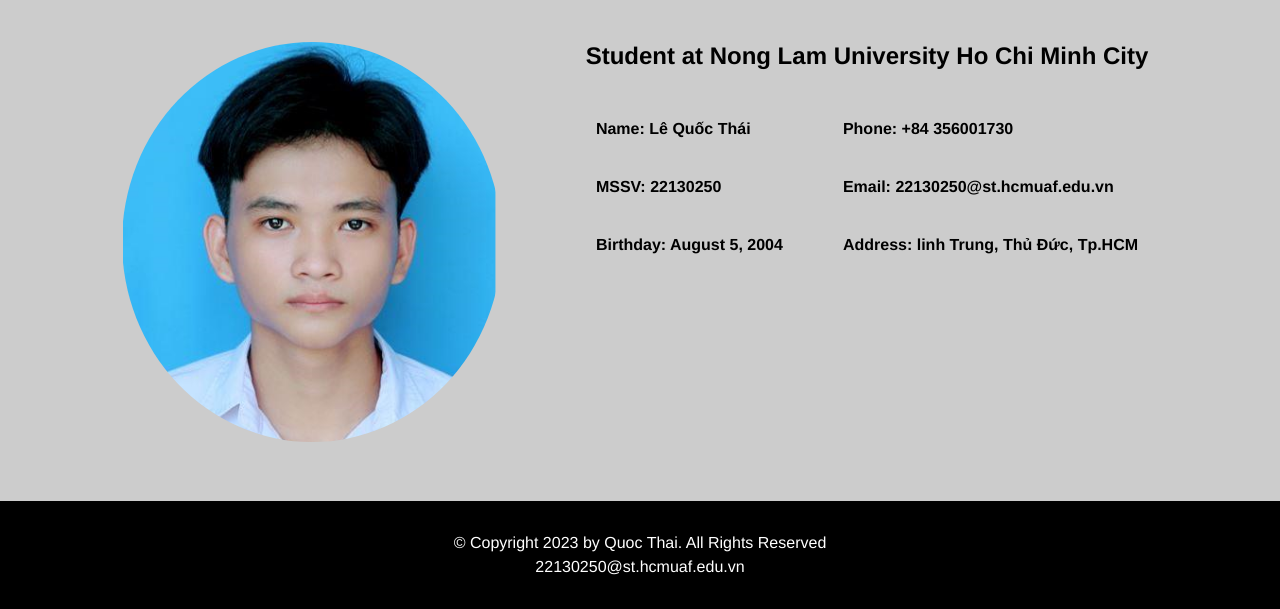
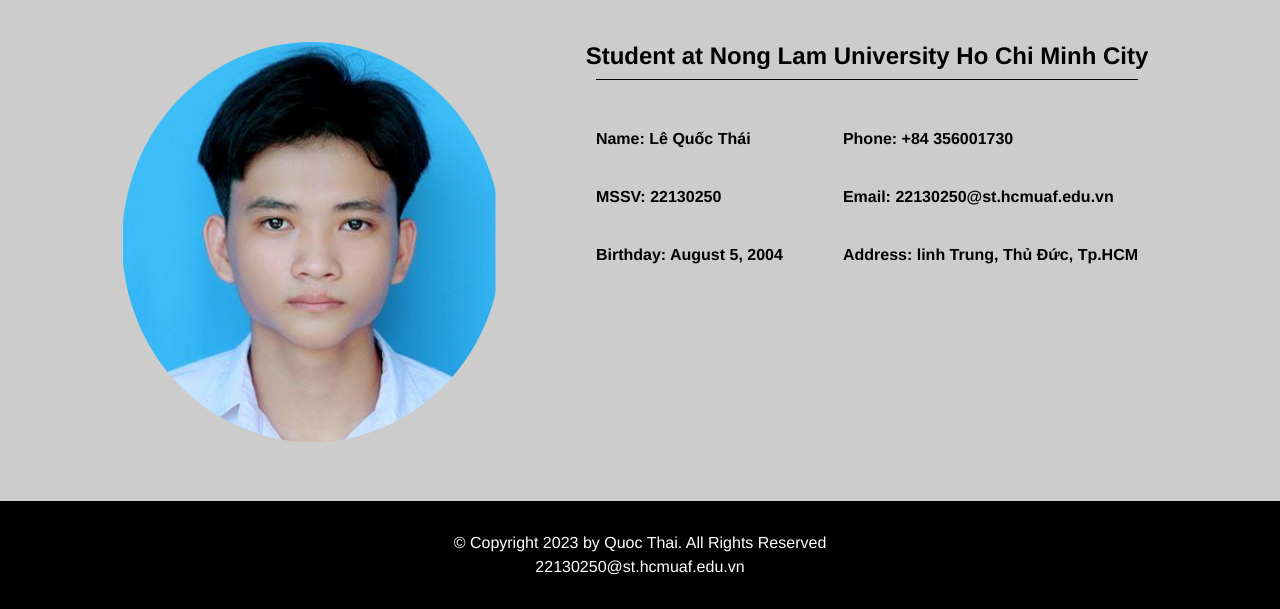
Before and after one commit to lquocthai/MyWebsite, a plain HTML site: page about.html in a window 1280 px wide. Shown: the part 228-837 px from the top of the page. Drawn offline with Linux system fonts and the light colour scheme.

Commit message:
Add help bar to about section

```diff
--- a/about.css
+++ b/about.css
@@ -28,6 +28,11 @@ html {
 .infor > h2 {
     text-align: center;
 }
+.bar-help {
+    height: 10px;
+    border-bottom: 1px #000 solid;
+    margin: 0 20px;
+}
 .infor .infor-1 {
     margin-top: 30px;
     justify-content: space-between;
--- a/about.html
+++ b/about.html
@@ -38,6 +38,7 @@
                 </div>
                 <div class="infor">
                     <h2>Student at Nong Lam University Ho Chi Minh City</h2>
+                    <div class="bar-help"></div>
                     <div class="infor-1 d-flex">
                         <div class="intro">
                             <a class="d-flex" href="#">Name: Lê Quốc Thái</a>
```
